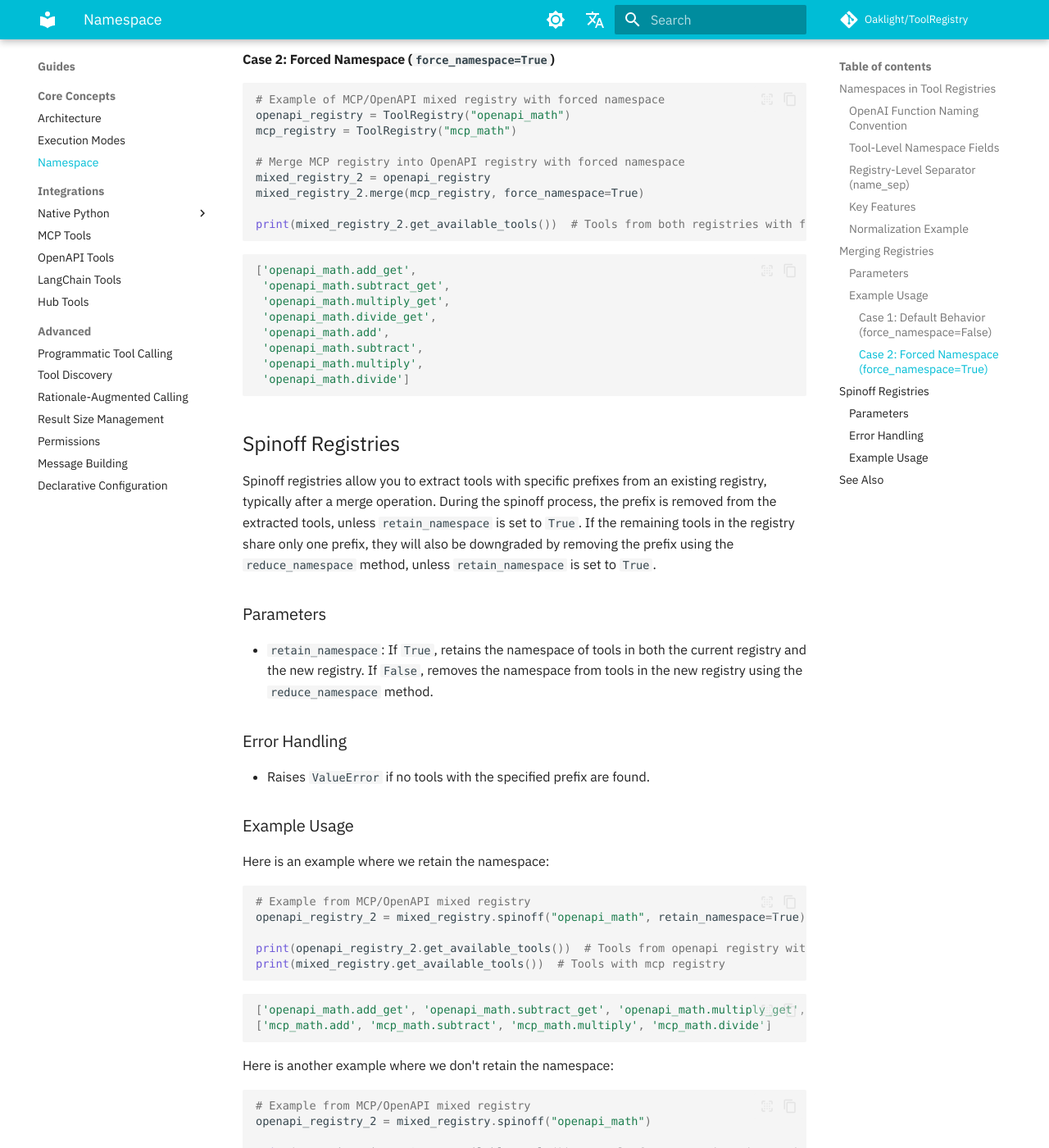
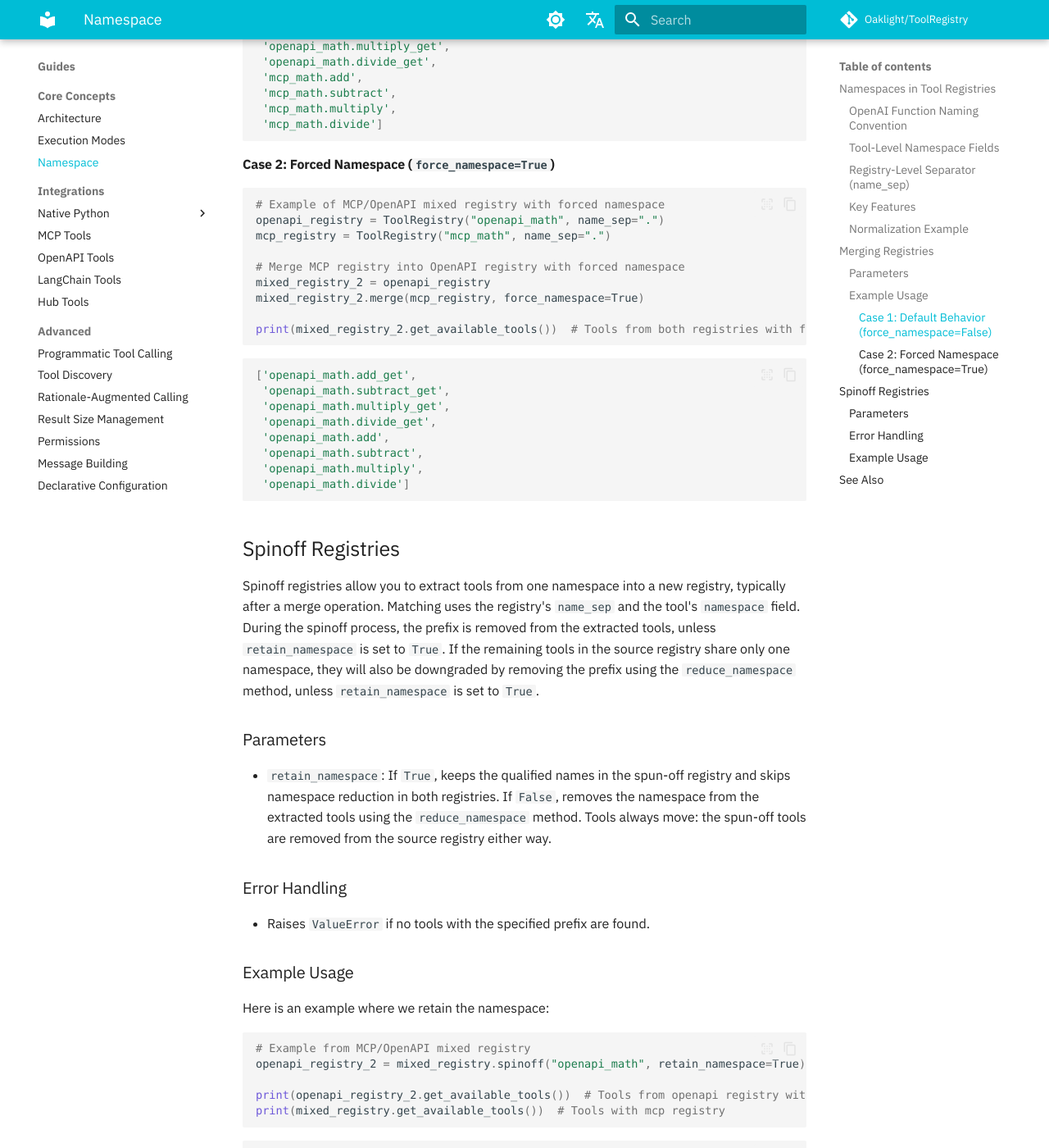
Before and after one commit to Oaklight/ToolRegistry, an MkDocs documentation site: the page built from docs/usage/namespace.md, in a window 1280 px wide and 1400 px high, scrolled down 3436 px. Shown: the whole window at 82% size. Built offline with MkDocs 1.6.1 and Material for MkDocs 9.7.7, drawn with Linux system fonts in a browser that asks for light colours; some web fonts are replaced; comment, search, counter and statistics services are not loaded; some of the changed text lies outside the part shown.

Commit message:
docs: document field-driven namespace operations (#310)

````diff
--- a/docs/usage/namespace.md
+++ b/docs/usage/namespace.md
@@ -20,7 +20,10 @@
 - **`namespace`**: Stores the original namespace string (after normalization). Used to determine group membership without parsing the `name` field.
 - **`method_name`**: Stores the original method/function name before namespace prefixing. Preserved so that the base name can be recovered unambiguously.
 
-The **`qualified_name`** property returns the fully-qualified tool name: if both `namespace` and `method_name` are set, it returns `{namespace}-{method_name}`; otherwise it falls back to the `name` field.
+The **`qualified_name`** property returns the registered `name`. The name is
+authoritative and is rebuilt from `namespace`, `method_name`, and the registry's
+separator whenever a namespace operation runs; it is never parsed back out of
+the string.
 
 ```python
 from toolregistry import ToolRegistry
@@ -55,16 +58,17 @@
 print(registry.get_available_tools())  # ['math_ops.multiply']
 ```
 
-The registry key is always `tool.name`. `tool.qualified_name` remains a
-display convenience and always joins with `-`.
+The registry key is always `tool.name`, and `tool.qualified_name` is the same
+string. Changing `registry.name_sep` at runtime re-keys every namespaced tool
+(and its override records) so a registry never mixes separators.
 
 ### Key Features
 
 - **Standardization**: Tool names are normalized using the `normalize_tool_name` function, converting them to snake_case and removing special characters, repeating strings and whitespace.
-- **Merge Behavior**: By default, the original registry name is prefixed to all tools during merging. When `force_namespace` is enabled, it forces all namespaces to be replaced with the initiating registry's name.
+- **Merge Behavior**: By default, the original registry name is prefixed to all tools during merging. When `force_namespace` is enabled, it forces all namespaces to be replaced with the initiating registry's name. Incoming tools are re-keyed with the receiving registry's `name_sep`, so merging registries that use different separators is lossless. Override records move with their tools.
 !!! note
     Even if only one namespace exists, it will still be retained.
-- **Spinoff Behavior**: Tools with specific prefixes can be extracted into new registries. By default, the prefix is removed from the extracted tools unless `retain_namespace` is set to `True`. The `reduce_namespace` method is used to remove prefixes when applicable.
+- **Spinoff Behavior**: Tools are selected by their `namespace` field (with a key-prefix fallback for legacy tools), using the registry's `name_sep`. The returned registry inherits that separator. By default, the prefix is removed from the extracted tools unless `retain_namespace` is set to `True`. `reduce_namespace` only flattens tools in the single remaining namespace and leaves unqualified tools untouched.
 
 ### Normalization Example
 
@@ -97,8 +101,8 @@
 
 ```python
 # Example of MCP/OpenAPI mixed registry
-openapi_registry = ToolRegistry("openapi_math")
-mcp_registry = ToolRegistry("mcp_math")
+openapi_registry = ToolRegistry("openapi_math", name_sep=".")
+mcp_registry = ToolRegistry("mcp_math", name_sep=".")
 
 # Merge MCP registry into OpenAPI registry
 mixed_registry = openapi_registry
@@ -122,8 +126,8 @@
 
 ```python
 # Example of MCP/OpenAPI mixed registry with forced namespace
-openapi_registry = ToolRegistry("openapi_math")
-mcp_registry = ToolRegistry("mcp_math")
+openapi_registry = ToolRegistry("openapi_math", name_sep=".")
+mcp_registry = ToolRegistry("mcp_math", name_sep=".")
 
 # Merge MCP registry into OpenAPI registry with forced namespace
 mixed_registry_2 = openapi_registry
@@ -145,11 +149,11 @@
 
 ## Spinoff Registries
 
-Spinoff registries allow you to extract tools with specific prefixes from an existing registry, typically after a merge operation. During the spinoff process, the prefix is removed from the extracted tools, unless `retain_namespace` is set to `True`. If the remaining tools in the registry share only one prefix, they will also be downgraded by removing the prefix using the `reduce_namespace` method, unless `retain_namespace` is set to `True`.
+Spinoff registries allow you to extract tools from one namespace into a new registry, typically after a merge operation. Matching uses the registry's `name_sep` and the tool's `namespace` field. During the spinoff process, the prefix is removed from the extracted tools, unless `retain_namespace` is set to `True`. If the remaining tools in the source registry share only one namespace, they will also be downgraded by removing the prefix using the `reduce_namespace` method, unless `retain_namespace` is set to `True`.
 
 ### Parameters
 
-- `retain_namespace`: If `True`, retains the namespace of tools in both the current registry and the new registry. If `False`, removes the namespace from tools in the new registry using the `reduce_namespace` method.
+- `retain_namespace`: If `True`, keeps the qualified names in the spun-off registry and skips namespace reduction in both registries. If `False`, removes the namespace from the extracted tools using the `reduce_namespace` method. Tools always move: the spun-off tools are removed from the source registry either way.
 
 ### Error Handling
 
````
Also changed, not shown: docs/api/core/tool.md (+1 -1 lines), docs/architecture/overview.md (+1 -1 lines), docs/changelog.md (+2 -0 lines).
